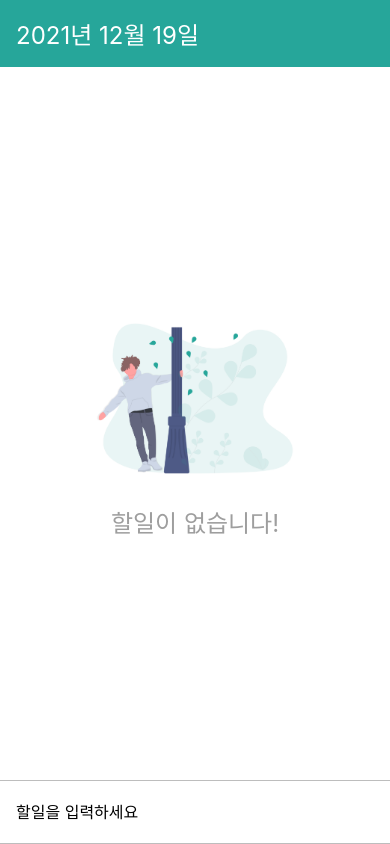
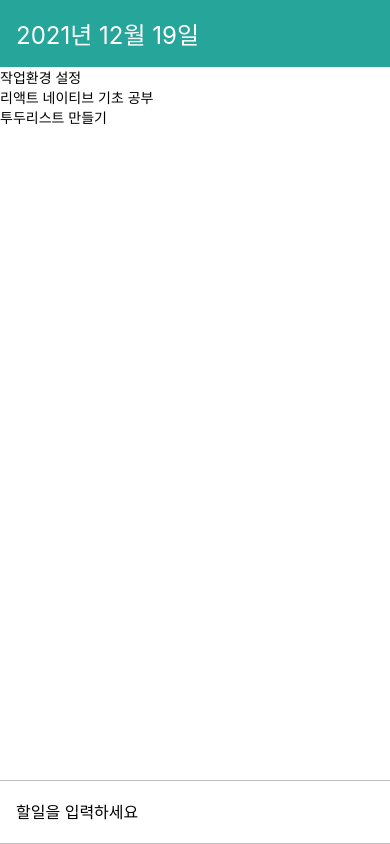
Before and after one commit to 3000-2/RN-TodoApp, a React Native app: screen / in a window 390 px wide. Built offline with nearby package versions, Linux system fonts and the light colour scheme.

Commit message:
add component TodoList

```diff
--- a/App.js
+++ b/App.js
@@ -1,12 +1,20 @@
-import React from 'react';
+import React, {useState} from 'react';
 import {KeyboardAvoidingView, Platform, StyleSheet} from 'react-native';
 import {SafeAreaProvider, SafeAreaView} from 'react-native-safe-area-context';
 import AddTodo from './components/AddTodo';
 import DateHead from './components/DateHead';
 import Empty from './components/Empty';
+import TodoList from './components/TodoList';
 
 const App = () => {
   const today = new Date();
+
+  const [todos, setTodos] = useState([
+    {id: 1, text: '작업환경 설정', done: true},
+    {id: 2, text: '리액트 네이티브 기초 공부', done: false},
+    {id: 3, text: '투두리스트 만들기', done: false},
+  ]);
+
   return (
     <SafeAreaProvider>
       <SafeAreaView edges={['bottom']} style={styles.block}>
@@ -14,7 +22,7 @@
           behavior={Platform.select({ios: 'padding'})}
           style={styles.avoid}>
           <DateHead date={today} />
-          <Empty />
+          {todos.length === 0 ? <Empty /> : <TodoList todos={todos} />}
           <AddTodo />
         </KeyboardAvoidingView>
       </SafeAreaView>
--- /dev/null
+++ b/components/TodoList.js
@@ -0,0 +1,25 @@
+import React from 'react';
+import {FlatList, StyleSheet, Text, View} from 'react-native';
+
+const TodoList = ({todos}) => {
+  return (
+    <FlatList
+      style={styles.list}
+      data={todos}
+      renderItem={({item}) => (
+        <View>
+          <Text>{item.text}</Text>
+        </View>
+      )}
+      keyExtractor={item => item.id.toString()}
+    />
+  );
+};
+
+const styles = StyleSheet.create({
+  list: {
+    flex: 1,
+  },
+});
+
+export default TodoList;
```
